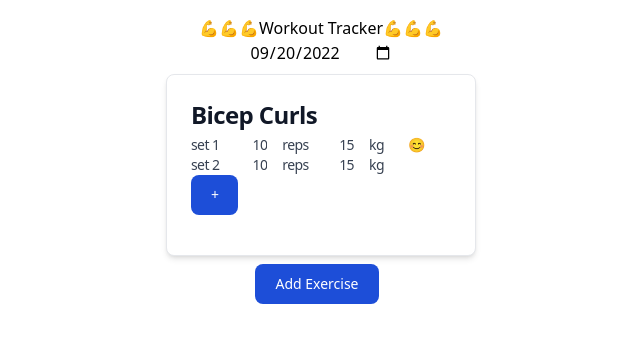
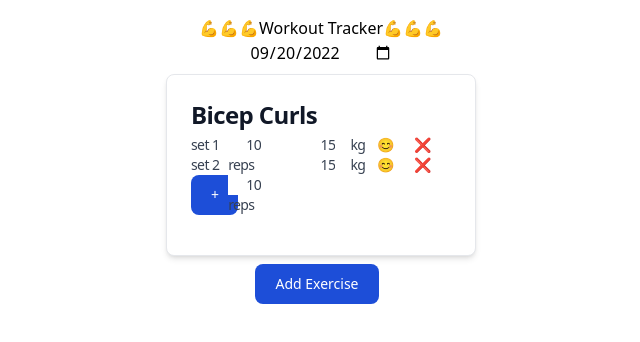
Before and after one commit to wecessary/workout-tracker, a React (Vite) app: page / in a window 1280 px wide. Shown: the top 342 px of the page, without its empty margins (319-959 px from the left). Built offline with nearby package versions, Linux system fonts and the light colour scheme.

Commit message:
Add one emoji and done indicator per row

```diff
--- a/src/data/initalData.ts
+++ b/src/data/initalData.ts
@@ -3,10 +3,9 @@ export const initialWorkoutData = [
     index: 0,
     name: "Bicep Curls",
     sets: [
-      { index: 0, reps: 10, weight: 15 },
-      { index: 1, reps: 10, weight: 15 },
+      { index: 0, reps: 10, weight: 15, easy: true, done: false },
+      { index: 1, reps: 10, weight: 15, easy: true, done: false },
     ],
-    easy: true,
   },
 ];
 
--- a/src/handlers/handlers.ts
+++ b/src/handlers/handlers.ts
@@ -20,10 +20,9 @@ export const handleAddWorkout = (
   workoutData: WorkoutDataObject[],
   setWorkoutData: (value: SetStateAction<WorkoutDataObject[]>) => void
 ) => {
-
   const initialSets = [
-    { index: 0, reps: 10, weight: 15 },
-    { index: 1, reps: 10, weight: 15 },
+    { index: 0, reps: 10, weight: 15, easy: true, done: false },
+    { index: 1, reps: 10, weight: 15, easy: true, done: false },
   ];
 
   setWorkoutData([
@@ -32,7 +31,6 @@ export const handleAddWorkout = (
       index: workoutData.length,
       name: "Your Workout",
       sets: initialSets,
-      easy: true,
     },
   ]);
 };
@@ -46,7 +44,16 @@ export const handleAddSet = (
     if (obj.index === workoutDataObjectIndex) {
       return {
         ...obj,
-        sets: [...obj.sets, { index: obj.sets.length, reps: 10, weight: 15 }],
+        sets: [
+          ...obj.sets,
+          {
+            index: obj.sets.length,
+            reps: 10,
+            weight: 15,
+            easy: true,
+            done: false,
+          },
+        ],
       };
     }
     return obj;
@@ -83,21 +90,20 @@ export const handleChangeReps = (
 export const handleChangeWeight = (
   e: ChangeEvent<HTMLInputElement>,
   setIndex: number,
-  wokroutDataObjectIndex: number,
   workoutDataObject: WorkoutDataObject,
   workoutData: WorkoutDataObject[],
   setWorkoutData: (value: SetStateAction<WorkoutDataObject[]>) => void
 ) => {
   const newSets = workoutDataObject.sets.map((setObj) => {
     //setObj as in the object representing the set e.g. {reps: 5, weight: 10}
-    if (setIndex === workoutDataObject.sets.indexOf(setObj)) {
+    if (setObj.index === setIndex) {
       return { ...setObj, weight: e.target.valueAsNumber };
     }
     return setObj;
   });
 
   const newWorkoutData = workoutData.map((obj) => {
-    if (wokroutDataObjectIndex === obj.index) {
+    if (workoutDataObject.index === obj.index) {
       return { ...obj, sets: newSets };
     }
     return obj;
@@ -106,15 +112,47 @@ export const handleChangeWeight = (
 };
 
 export const handleChangeEasy = (
-  workoutDataObjectIndex: number,
+  setIndex: number,
+  workoutDataObject: WorkoutDataObject,
   workoutData: WorkoutDataObject[],
   setWorkoutData: (value: SetStateAction<WorkoutDataObject[]>) => void
 ) => {
+  const newSets = workoutDataObject.sets.map((setObj) => {
+    if (setObj.index === setIndex) {
+      return { ...setObj, easy: !setObj.easy };
+    }
+    return setObj;
+  });
+
   const newWorkoutData = workoutData.map((obj) => {
-    if (obj.index === workoutDataObjectIndex) {
-      return { ...obj, easy: !obj.easy };
+    if (workoutDataObject.index === obj.index) {
+      return { ...obj, sets: newSets };
     }
     return obj;
   });
+
   setWorkoutData(newWorkoutData);
 };
+
+export const handleChangeDone = (
+  setIndex: number,
+  workoutDataObject: WorkoutDataObject,
+  workoutData: WorkoutDataObject[],
+  setWorkoutData: (value: SetStateAction<WorkoutDataObject[]>) => void
+) => {
+  const newSets = workoutDataObject.sets.map((setObj) => {
+    if (setObj.index === setIndex) {
+      return { ...setObj, done: !setObj.done };
+    }
+    return setObj;
+  });
+
+  const newWorkoutData = workoutData.map((obj) => {
+    if (workoutDataObject.index === obj.index) {
+      return { ...obj, sets: newSets };
+    }
+    return obj;
+  });
+
+  setWorkoutData(newWorkoutData);
+};
--- a/src/model/model.ts
+++ b/src/model/model.ts
@@ -16,13 +16,14 @@ export interface WorkoutDataObject {
   index: number;
   name: string;
   sets: Set[];
-  easy: boolean;
 }
 
 export interface Set {
   index: number;
   reps: number;
   weight: number;
+  easy: boolean;
+  done: boolean;
 }
 
 export interface UserDataObject {
--- a/src/pages/TrackerPage.tsx
+++ b/src/pages/TrackerPage.tsx
@@ -6,6 +6,7 @@ import {
   handleChangeReps,
   handleChangeEasy,
   handleChangeWeight,
+  handleChangeDone,
 } from "../handlers/handlers";
 import { initialSets, initialUserData } from "../data/initalData";
 import { currentDateAsString } from "../utilities/date";
@@ -57,7 +58,7 @@ const TrackerPage = () => {
                     handleChangeName(e, obj.index, workoutData, setWorkoutData)
                   }
                 />
-                <div className="font-normal text-gray-700 grid grid-cols-6 text-sm">
+                <div className="font-normal text-gray-700 grid grid-cols-7 text-sm">
                   <div className="col-span-1">
                     {obj.sets.map((_, i) => {
                       return <p key={i}>{`set ${i + 1}`}</p>;
@@ -107,7 +108,6 @@ const TrackerPage = () => {
                               handleChangeWeight(
                                 e,
                                 i,
-                                obj.index,
                                 obj,
                                 workoutData,
                                 setWorkoutData
@@ -120,13 +120,44 @@ const TrackerPage = () => {
                     })}
                   </div>
                   <div className="col-span-1">
-                    <button
-                      onClick={() =>
-                        handleChangeEasy(obj.index, workoutData, setWorkoutData)
-                      }
-                    >
-                      {obj.easy ? "😊" : "😔"}
-                    </button>
+                    {obj.sets.map((set, i) => {
+                      return (
+                        <div key={i}>
+                          <button
+                            onClick={() => {
+                              handleChangeEasy(
+                                i,
+                                obj,
+                                workoutData,
+                                setWorkoutData
+                              );
+                            }}
+                          >
+                            {set.easy ? "😊" : "😔"}
+                          </button>
+                        </div>
+                      );
+                    })}
+                  </div>
+                  <div className="col-span-1">
+                    {obj.sets.map((set, i) => {
+                      return (
+                        <div key={i}>
+                          <button
+                            onClick={() => {
+                              handleChangeDone(
+                                i,
+                                obj,
+                                workoutData,
+                                setWorkoutData
+                              );
+                            }}
+                          >
+                            {set.done ? "✅" : "❌"}
+                          </button>
+                        </div>
+                      );
+                    })}
                   </div>
                 </div>
               </div>
```
